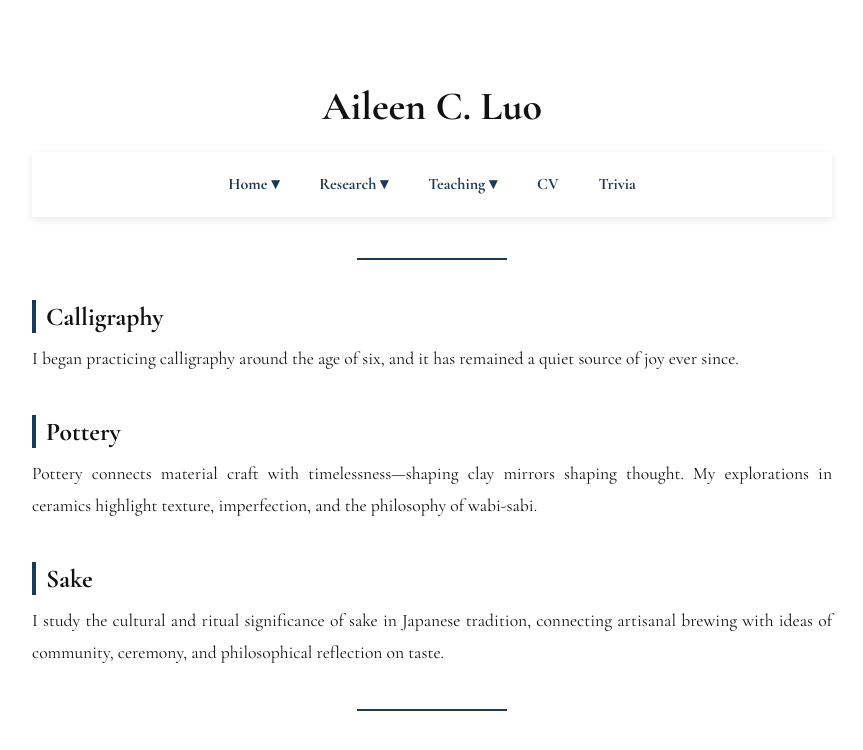
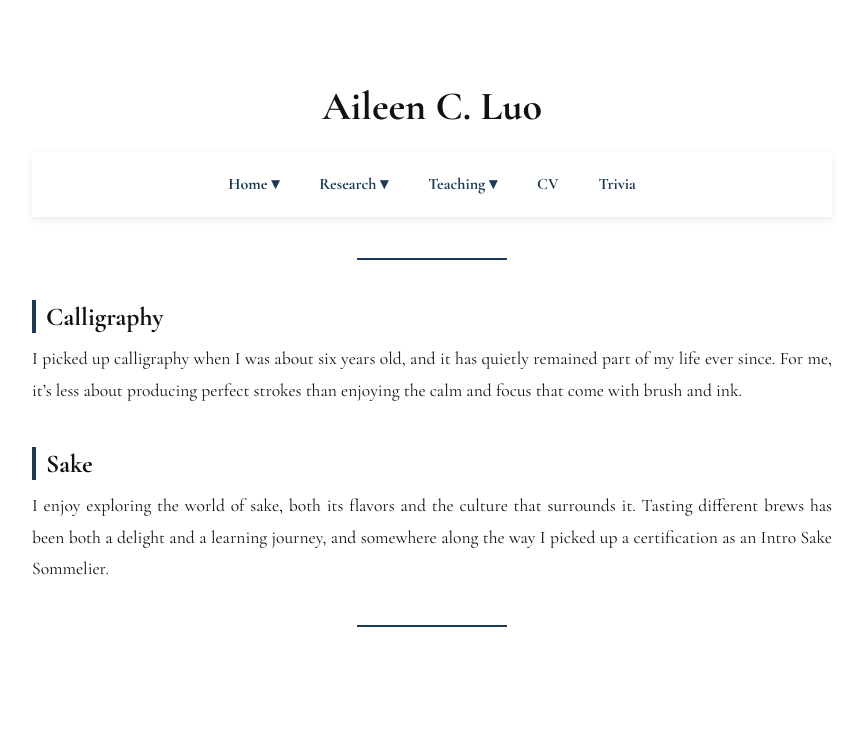
Before and after one commit to aileencluo/aileencluo.github.io, a Jekyll site: the page built from trivia.md, in a window 1280 px wide. Shown: the top 750 px of the page, without its empty margins (208-1071 px from the left). Built offline with Jekyll 4.4.1, drawn with Linux system fonts in a browser that asks for light colours.

Commit message:
Update trivia.md

```diff
--- a/trivia.md
+++ b/trivia.md
@@ -8,21 +8,14 @@
 <!-- ===== Calligraphy ===== -->
 <h2 id="calligraphy" style="font-size:1.6em; margin-top:40px; border-left:4px solid #1B3A57; padding-left:10px;">Calligraphy</h2>
 <p>
-  I began practicing calligraphy around the age of six, and it has remained a quiet source of joy ever since.
+  I picked up calligraphy when I was about six years old, and it has quietly remained part of my life ever since. For me, it’s less about producing perfect strokes than enjoying the calm and focus that come with brush and ink.
 </p>
 
-<!-- ===== Pottery ===== -->
-<h2 id="pottery" style="font-size:1.6em; margin-top:40px; border-left:4px solid #1B3A57; padding-left:10px;">Pottery</h2>
-<p>
-  Pottery connects material craft with timelessness—shaping clay mirrors shaping thought.
-  My explorations in ceramics highlight texture, imperfection, and the philosophy of wabi-sabi.
-</p>
 
 <!-- ===== Sake ===== -->
 <h2 id="sake" style="font-size:1.6em; margin-top:40px; border-left:4px solid #1B3A57; padding-left:10px;">Sake</h2>
 <p>
-  I study the cultural and ritual significance of sake in Japanese tradition, connecting
-  artisanal brewing with ideas of community, ceremony, and philosophical reflection on taste.
+  I enjoy exploring the world of sake, both its flavors and the culture that surrounds it. Tasting different brews has been both a delight and a learning journey, and somewhere along the way I picked up a certification as an Intro Sake Sommelier.
 </p>
 
 <div class="divider"></div>
```
